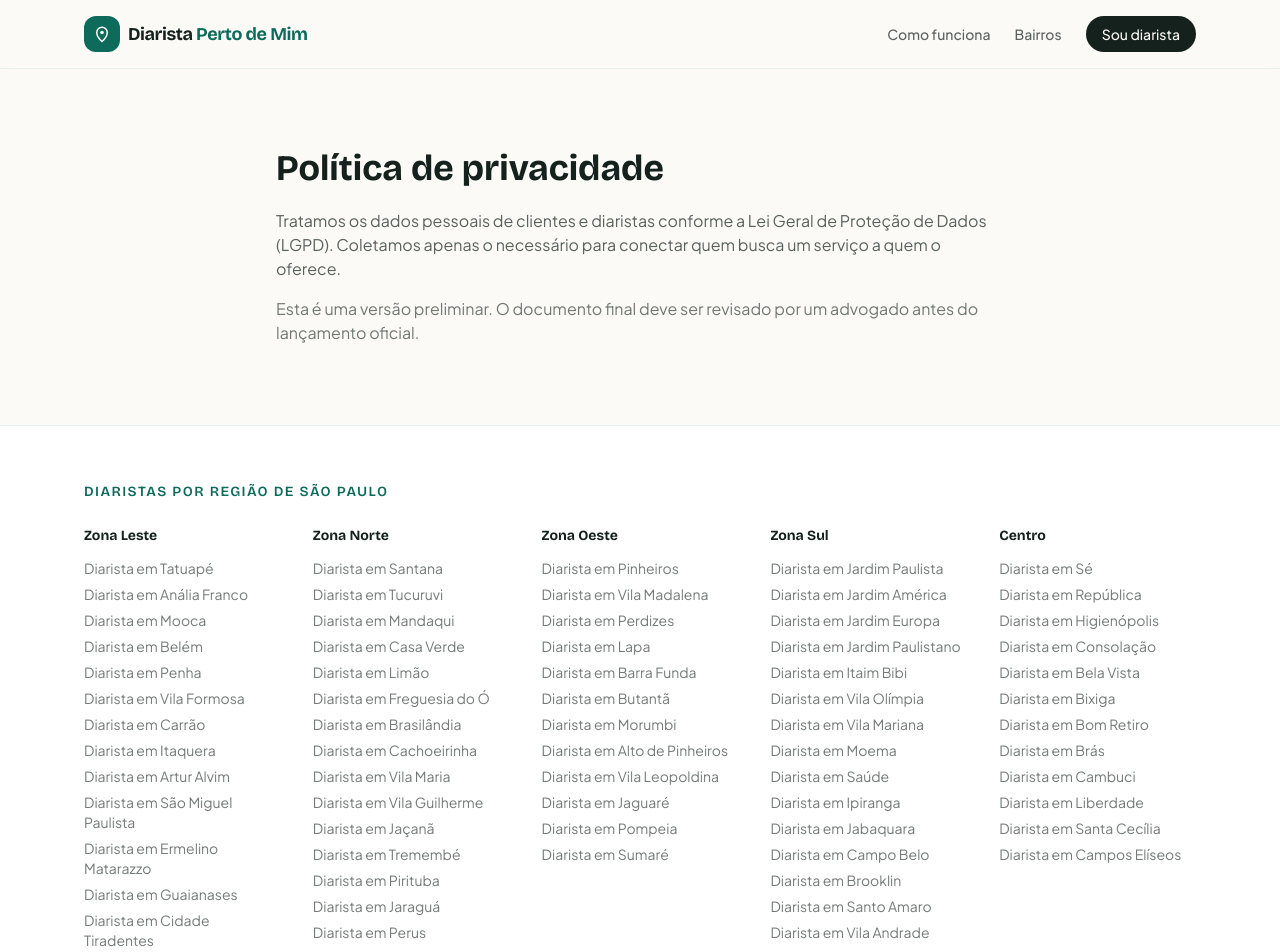
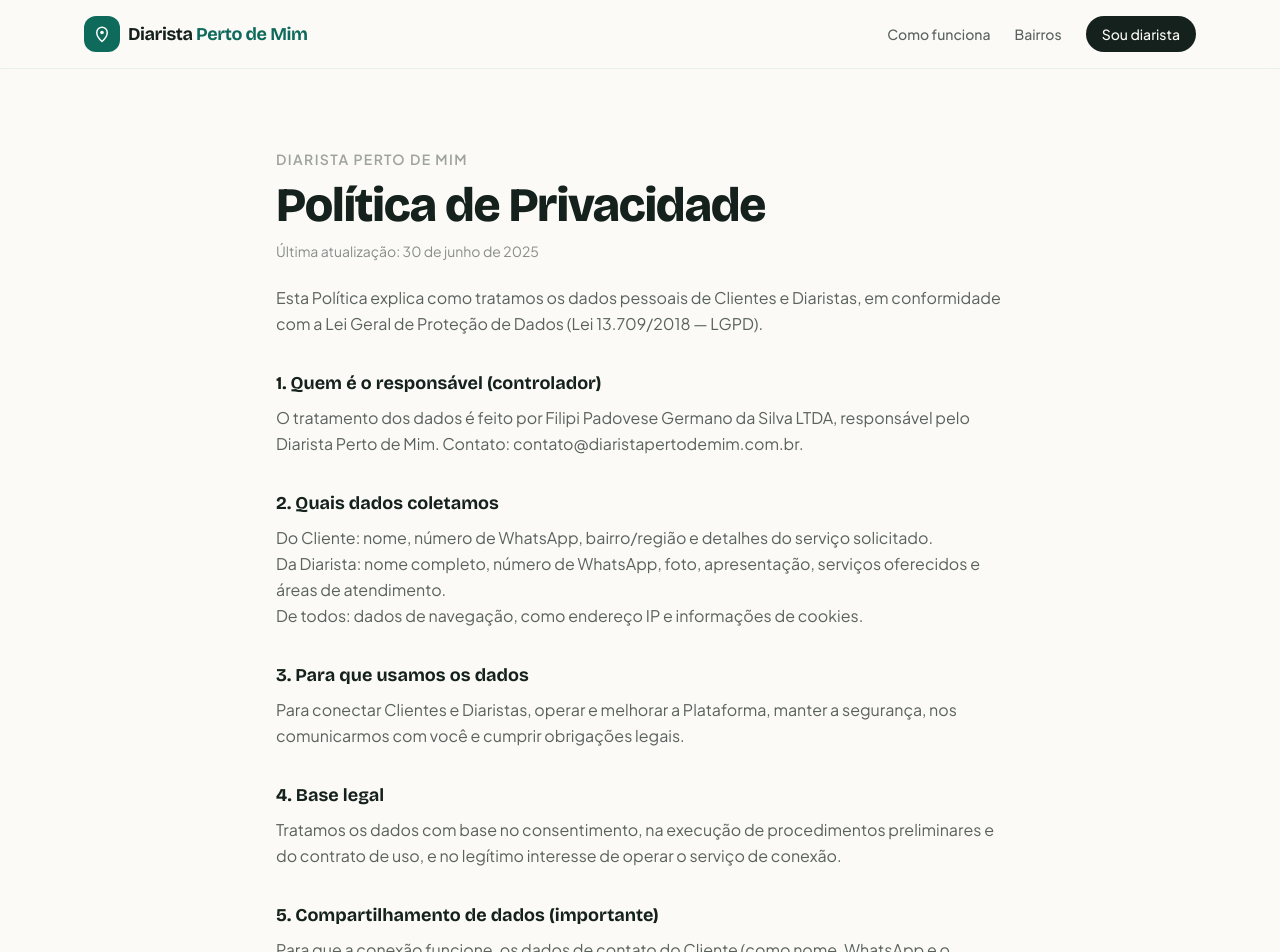
Before and after one commit to Upwriter/diarista, a Next.js app: page /privacidade in a window 1280 px wide. Shown: the top 952 px of the page. Built offline with nearby package versions, Linux system fonts and the light colour scheme; no server answers.

Commit message:
feat: adicionar termos de uso e politica de privacidade reais

```diff
--- a/app/privacidade/page.tsx
+++ b/app/privacidade/page.tsx
@@ -1,22 +1,87 @@
 import type { Metadata } from "next";
 
 export const metadata: Metadata = {
-  title: "Política de privacidade",
+  title: "Política de Privacidade | Diarista Perto de Mim",
   robots: { index: false, follow: true },
 };
+
+const secoes = [
+  {
+    titulo: "1. Quem é o responsável (controlador)",
+    texto:
+      "O tratamento dos dados é feito por Filipi Padovese Germano da Silva LTDA, responsável pelo Diarista Perto de Mim. Contato: contato@diaristapertodemim.com.br.",
+  },
+  {
+    titulo: "2. Quais dados coletamos",
+    texto:
+      "Do Cliente: nome, número de WhatsApp, bairro/região e detalhes do serviço solicitado.\nDa Diarista: nome completo, número de WhatsApp, foto, apresentação, serviços oferecidos e áreas de atendimento.\nDe todos: dados de navegação, como endereço IP e informações de cookies.",
+  },
+  {
+    titulo: "3. Para que usamos os dados",
+    texto:
+      "Para conectar Clientes e Diaristas, operar e melhorar a Plataforma, manter a segurança, nos comunicarmos com você e cumprir obrigações legais.",
+  },
+  {
+    titulo: "4. Base legal",
+    texto:
+      "Tratamos os dados com base no consentimento, na execução de procedimentos preliminares e do contrato de uso, e no legítimo interesse de operar o serviço de conexão.",
+  },
+  {
+    titulo: "5. Compartilhamento de dados (importante)",
+    texto:
+      "Para que a conexão funcione, os dados de contato do Cliente (como nome, WhatsApp e o pedido) são compartilhados com a Diarista ou Diaristas selecionadas para atender a solicitação. Esse é o objetivo principal da Plataforma e, ao enviar seus dados, o Cliente concorda com esse compartilhamento. Também usamos provedores de tecnologia (hospedagem e infraestrutura) que podem processar dados em nosso nome. Não vendemos dados pessoais a terceiros.",
+  },
+  {
+    titulo: "6. Transferência internacional",
+    texto:
+      "Alguns provedores de tecnologia que utilizamos podem armazenar dados em servidores fora do Brasil, sempre com medidas de proteção adequadas.",
+  },
+  {
+    titulo: "7. Cookies",
+    texto:
+      "Usamos cookies para o funcionamento do site e para entender como ele é utilizado. Você pode gerenciar os cookies nas configurações do seu navegador.",
+  },
+  {
+    titulo: "8. Seus direitos",
+    texto:
+      "Conforme a LGPD, você pode solicitar a confirmação do tratamento, o acesso, a correção, a anonimização ou a exclusão dos seus dados, a portabilidade, e revogar o consentimento a qualquer momento. Para exercer esses direitos, entre em contato pelo e-mail informado acima.",
+  },
+  {
+    titulo: "9. Retenção e segurança",
+    texto:
+      "Guardamos os dados apenas pelo tempo necessário às finalidades acima ou ao cumprimento de obrigações legais, e adotamos medidas de segurança para protegê-los.",
+  },
+  {
+    titulo: "10. Alterações",
+    texto:
+      "Esta Política pode ser atualizada. A versão vigente é sempre a publicada nesta página.",
+  },
+];
 
 export default function Privacidade() {
   return (
     <section className="mx-auto max-w-3xl px-5 py-20">
-      <h1 className="font-display text-3xl font-bold sm:text-4xl">Política de privacidade</h1>
-      <p className="mt-5 text-ink/70">
-        Tratamos os dados pessoais de clientes e diaristas conforme a Lei Geral de Proteção de Dados
-        (LGPD). Coletamos apenas o necessário para conectar quem busca um serviço a quem o oferece.
+      <p className="text-sm font-semibold uppercase tracking-widest text-ink/40">
+        Diarista Perto de Mim
       </p>
-      <p className="mt-4 text-ink/60">
-        Esta é uma versão preliminar. O documento final deve ser revisado por um advogado antes do
-        lançamento oficial.
+      <h1 className="mt-3 font-display text-4xl font-extrabold leading-tight tracking-tight sm:text-5xl">
+        Política de Privacidade
+      </h1>
+      <p className="mt-3 text-sm text-ink/50">Última atualização: 30 de junho de 2025</p>
+
+      <p className="mt-6 leading-relaxed text-ink/70">
+        Esta Política explica como tratamos os dados pessoais de Clientes e Diaristas, em
+        conformidade com a Lei Geral de Proteção de Dados (Lei 13.709/2018 — LGPD).
       </p>
+
+      <div className="mt-8 space-y-8">
+        {secoes.map((s) => (
+          <div key={s.titulo}>
+            <h2 className="font-display text-lg font-bold text-ink">{s.titulo}</h2>
+            <p className="mt-2 leading-relaxed text-ink/70 whitespace-pre-line">{s.texto}</p>
+          </div>
+        ))}
+      </div>
     </section>
   );
 }
--- a/app/termos/page.tsx
+++ b/app/termos/page.tsx
@@ -1,24 +1,77 @@
 import type { Metadata } from "next";
 
 export const metadata: Metadata = {
-  title: "Termos de uso",
+  title: "Termos de Uso | Diarista Perto de Mim",
   robots: { index: false, follow: true },
 };
+
+const secoes = [
+  {
+    titulo: "1. Sobre a plataforma",
+    texto:
+      'O Diarista Perto de Mim ("Plataforma") é um serviço online que conecta pessoas que buscam serviços de limpeza ("Clientes") a diaristas autônomas ("Diaristas") que atuam na cidade de São Paulo. A Plataforma é apenas um meio de aproximação entre Cliente e Diarista. Não somos uma empresa de limpeza, não prestamos o serviço de limpeza, não empregamos as Diaristas e não participamos da execução, da negociação ou do pagamento do serviço.',
+  },
+  {
+    titulo: "2. Como funciona",
+    texto:
+      "Para o Cliente, o uso é gratuito: ele informa o que precisa e a Plataforma o conecta a Diaristas que atendem a sua região. Para a Diarista, há um cadastro com plano gratuito (com leads limitados) e plano pago (com perfil e leads ilimitados, sem exclusividade de região). Toda a negociação — preço, data, escopo e forma de pagamento — acontece diretamente entre Cliente e Diarista, fora da Plataforma.",
+  },
+  {
+    titulo: "3. Natureza autônoma das Diaristas",
+    texto:
+      "Cada Diarista é profissional autônoma e independente, responsável pela forma, pela qualidade, pelo preço e pela execução do próprio serviço. Não existe entre a Plataforma e as Diaristas qualquer vínculo empregatício, de subordinação ou de sociedade. A Plataforma não dirige, não fiscaliza e não controla o trabalho das Diaristas.",
+  },
+  {
+    titulo: "4. Responsabilidades e limitações",
+    texto:
+      "A Plataforma não garante a contratação, a qualidade, a pontualidade, a idoneidade ou o resultado dos serviços prestados pelas Diaristas. As informações dos perfis são fornecidas pelas próprias Diaristas, que respondem pela veracidade delas. O Cliente é o único responsável por avaliar e decidir sobre a contratação. A Plataforma não se responsabiliza por danos, prejuízos, furtos, atrasos ou desentendimentos decorrentes da relação direta entre Cliente e Diarista.",
+  },
+  {
+    titulo: "5. Obrigações de quem usa a Plataforma",
+    texto:
+      "O usuário se compromete a fornecer informações verdadeiras, a usar a Plataforma de forma lícita e a não utilizá-la para fins fraudulentos, ofensivos ou ilegais. A Plataforma pode suspender ou cancelar o acesso de quem descumprir estes Termos.",
+  },
+  {
+    titulo: "6. Propriedade intelectual",
+    texto:
+      "A marca, o nome, o logotipo, os textos e o conteúdo do site pertencem ao Diarista Perto de Mim e não podem ser copiados ou usados sem autorização.",
+  },
+  {
+    titulo: "7. Alterações",
+    texto:
+      "Estes Termos podem ser atualizados a qualquer momento. A versão vigente é sempre a publicada nesta página.",
+  },
+  {
+    titulo: "8. Lei aplicável e foro",
+    texto:
+      "Estes Termos são regidos pelas leis brasileiras. Fica eleito o foro da Comarca de São Paulo/SP para resolver eventuais conflitos.",
+  },
+  {
+    titulo: "9. Contato",
+    texto:
+      "Dúvidas sobre estes Termos: [PREENCHER: e-mail de contato].\nResponsável: [PREENCHER: nome ou razão social / CNPJ, se houver].",
+  },
+];
 
 export default function Termos() {
   return (
     <section className="mx-auto max-w-3xl px-5 py-20">
-      <h1 className="font-display text-3xl font-bold sm:text-4xl">Termos de uso</h1>
-      <p className="mt-5 text-ink/70">
-        O Diarista Perto de Mim é uma plataforma de conexão: apresentamos clientes a diaristas
-        autônomas que atendem em São Paulo. Não somos empregadores das profissionais, não prestamos
-        o serviço de limpeza e não garantimos a execução do serviço, que é combinado e realizado
-        diretamente entre cliente e diarista.
+      <p className="text-sm font-semibold uppercase tracking-widest text-ink/40">
+        Diarista Perto de Mim
       </p>
-      <p className="mt-4 text-ink/60">
-        Esta é uma versão preliminar. O documento final deve ser revisado por um advogado antes do
-        lançamento oficial.
-      </p>
+      <h1 className="mt-3 font-display text-4xl font-extrabold leading-tight tracking-tight sm:text-5xl">
+        Termos de Uso
+      </h1>
+      <p className="mt-3 text-sm text-ink/50">Última atualização: 30 de junho de 2025</p>
+
+      <div className="mt-10 space-y-8">
+        {secoes.map((s) => (
+          <div key={s.titulo}>
+            <h2 className="font-display text-lg font-bold text-ink">{s.titulo}</h2>
+            <p className="mt-2 leading-relaxed text-ink/70 whitespace-pre-line">{s.texto}</p>
+          </div>
+        ))}
+      </div>
     </section>
   );
 }
```
